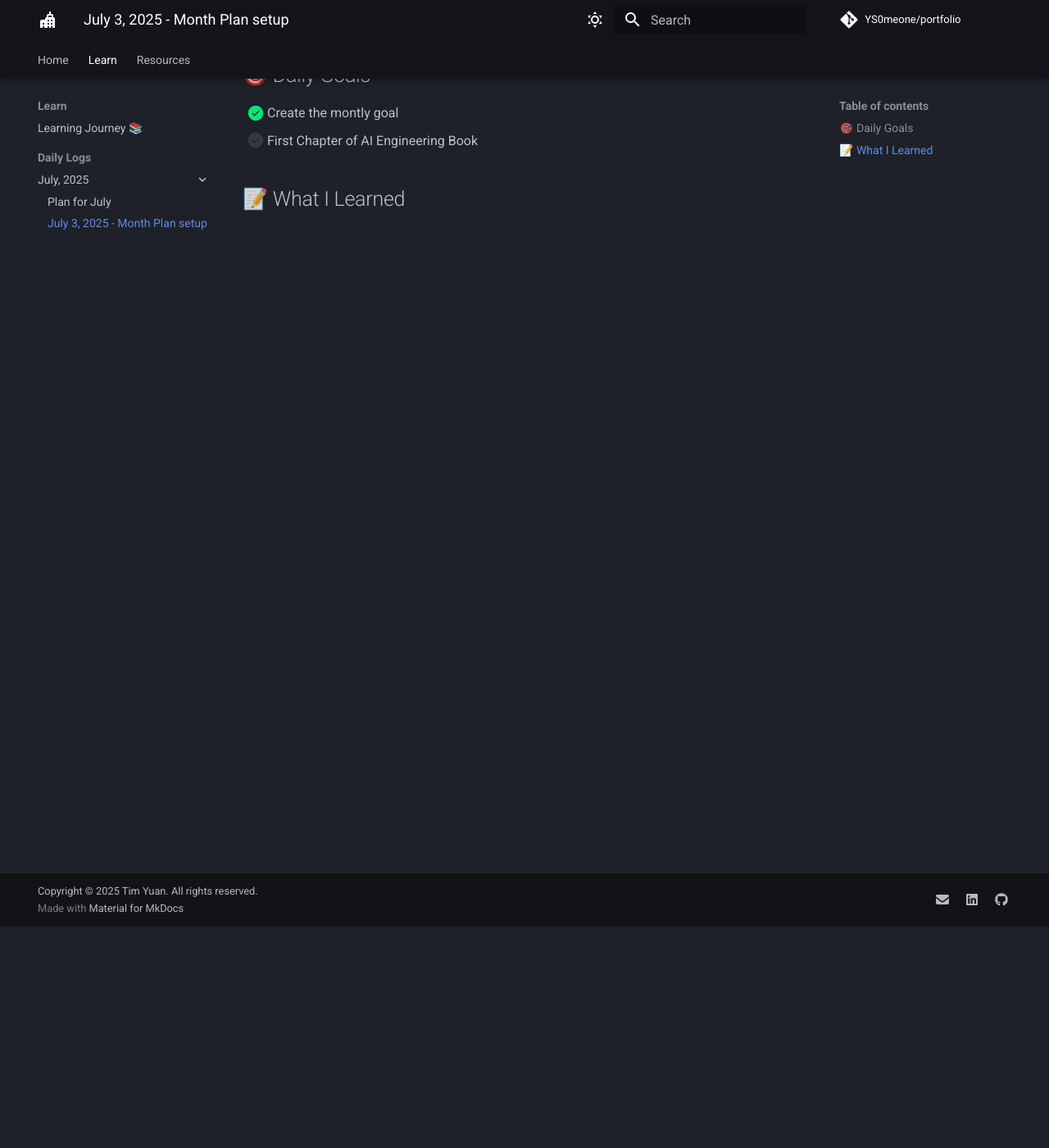
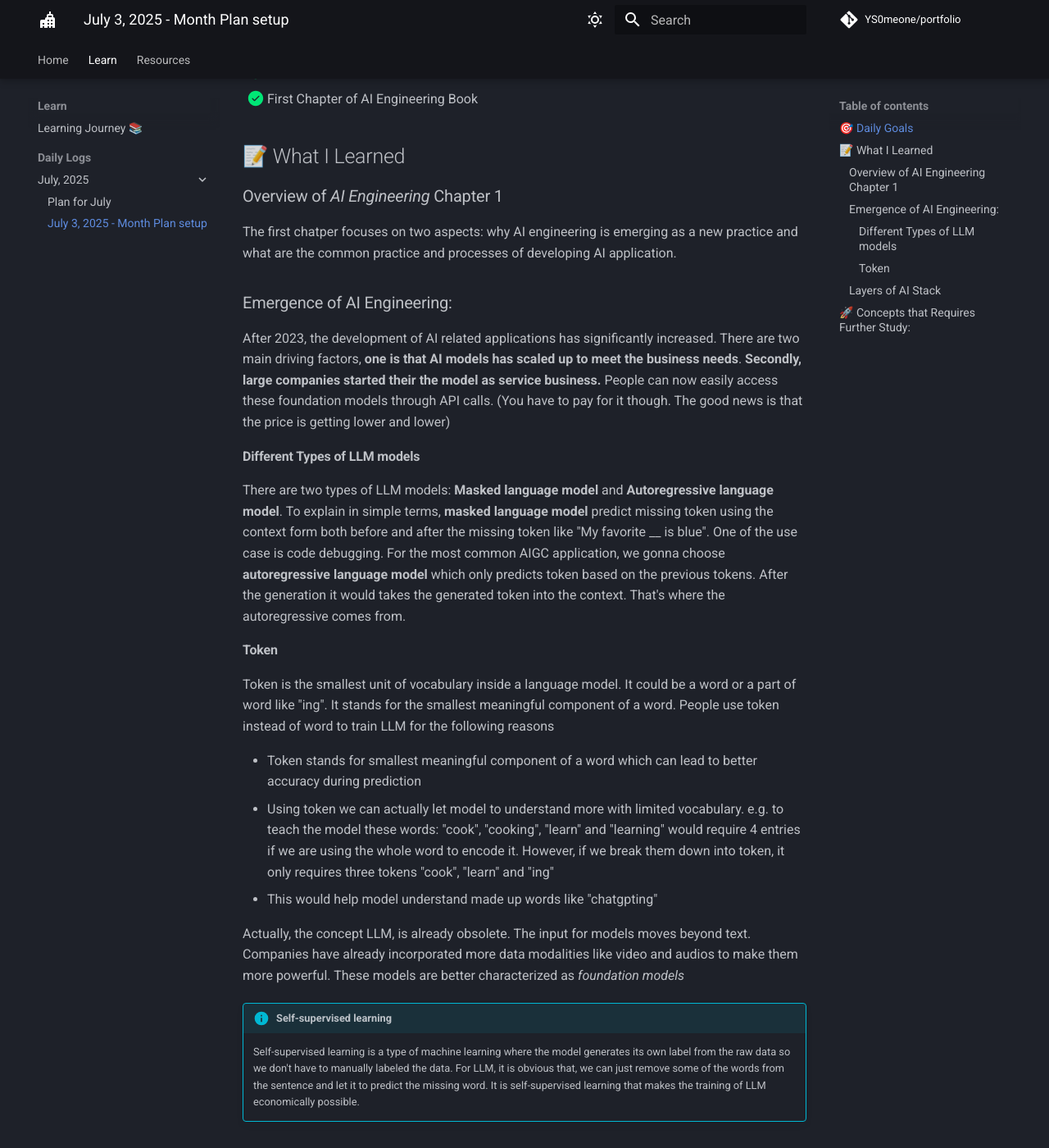
Before and after one commit to YS0meone/tim-personal-website, an MkDocs documentation site: the page built from docs/learn/2025/07-july/2025-07-03.md, in a window 1280 px wide and 1400 px high, scrolled down 270 px. Shown: the whole window at 82% size. Built offline with MkDocs 1.6.1 and Material for MkDocs 9.7.7, drawn with Linux system fonts in a browser that asks for light colours; comment, search, counter and statistics services are not loaded; some of the changed text lies outside the part shown.

Commit message:
7/3 daily log

```diff
--- a/docs/learn/2025/07-july/2025-07-03.md
+++ b/docs/learn/2025/07-july/2025-07-03.md
@@ -1,12 +1,60 @@
 # July 3, 2025 - Month Plan setup
 
 **Duration**: 3 hours
-**Focus**: Deep Learning Basics
-**Difficulty**: ⭐⭐⭐⭐☆
 
 ## 🎯 Daily Goals
 
 - [x] Create the montly goal
-- [ ] First Chapter of AI Engineering Book
+- [x] First Chapter of AI Engineering Book
 
 ## 📝 What I Learned
+
+### Overview of *AI Engineering* Chapter 1
+
+The first chatper focuses on two aspects: why AI engineering is emerging as a new practice and what are the common practice and processes of developing AI application.
+
+### Emergence of AI Engineering:
+
+After 2023, the development of AI related applications has significantly increased. There are two main driving factors, **one is that AI models has scaled up to meet the business needs**. **Secondly, large companies started their the model as service business.** People can now easily access these foundation models through API calls. (You have to pay for it though. The good news is that the price is getting lower and lower)
+
+#### Different Types of LLM models
+
+There are two types of LLM models: **Masked language model** and **Autoregressive language model**. To explain in simple terms, **masked language model** predict missing token using the context form both before and after the missing token like "My favorite __ is blue". One of the use case is code debugging. For the most common AIGC application, we gonna choose **autoregressive language model** which only predicts token based on the previous tokens. After the generation it would takes the generated token into the context. That's where the autoregressive comes from.
+
+#### Token
+Token is the smallest unit of vocabulary inside a language model. It could be a word or a part of word like "ing". It stands for the smallest meaningful component of a word. People use token instead of word to train LLM for the following reasons
+
+- Token stands for smallest meaningful component of a word which can lead to better accuracy during prediction
+- Using token we can actually let model to understand more with limited vocabulary. e.g. to teach the model these words: "cook", "cooking", "learn" and "learning" would require 4 entries if we are using the whole word to encode it. However, if we break them down into token, it only requires three tokens "cook", "learn" and "ing"
+- This would help model understand made up words like "chatgpting"
+
+Actually, the concept LLM, is already obsolete. The input for models moves beyond text. Companies have already incorporated more data modalities like video and audios to make them more powerful. These models are better characterized as *foundation models*
+
+!!! info "Self-supervised learning"
+
+    Self-supervised learning is a type of machine learning where the model generates its own label from the raw data so we don't have to manually labeled the data. For LLM, it is obvious that, we can just remove some of the words from the sentence and let it to predict the missing word. It is self-supervised learning that makes the training of LLM economically possible.
+
+### Layers of AI Stack
+
+Here is a very good illustration of the three lay of current AI stack.
+![fig 1: three layer of AI stack]({18246DCF-06AA-4EA8-9028-B2EDC50854F5}.png)
+
+
+
+## 🚀 Concepts that Requires Further Study:
+
+- Bert
+- Transformer
+- MoE
+- Self-supervised Learning
+- Embedding
+- Goldman Sachs Research
+- FactSet
+- SEO
+- ChatGPT Memory
+- Calendly
+- MailChimp
+- Photoroom
+- TTFT, TPOT, total latency
+- [GPTs are GPTs: An Early Look at the Labor Market Impact Potential of Large Language Models](https://arxiv.org/abs/2303.10130)
+- [CoT@32](https://storage.googleapis.com/deepmind-media/gemini/gemini_1_report.pdf)
--- a/mkdocs.yml
+++ b/mkdocs.yml
@@ -69,6 +69,7 @@ markdown_extensions:
       permalink: true
 
   # PyMdown Extensions for enhanced features
+
   - pymdownx.betterem:
       smart_enable: all
   - pymdownx.caret
```
Also changed, not shown: docs/learn/2025/07-july/{18246DCF-06AA-4EA8-9028-B2EDC50854F5}.png (added).
